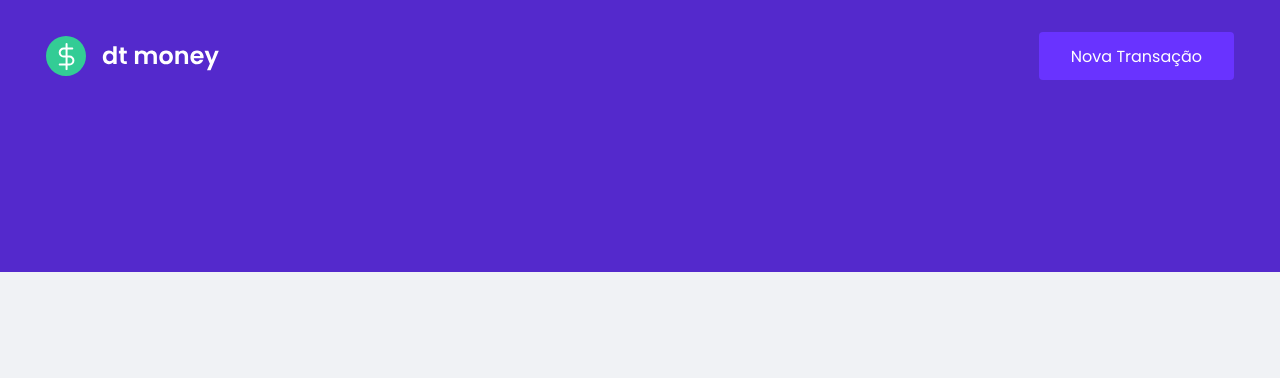
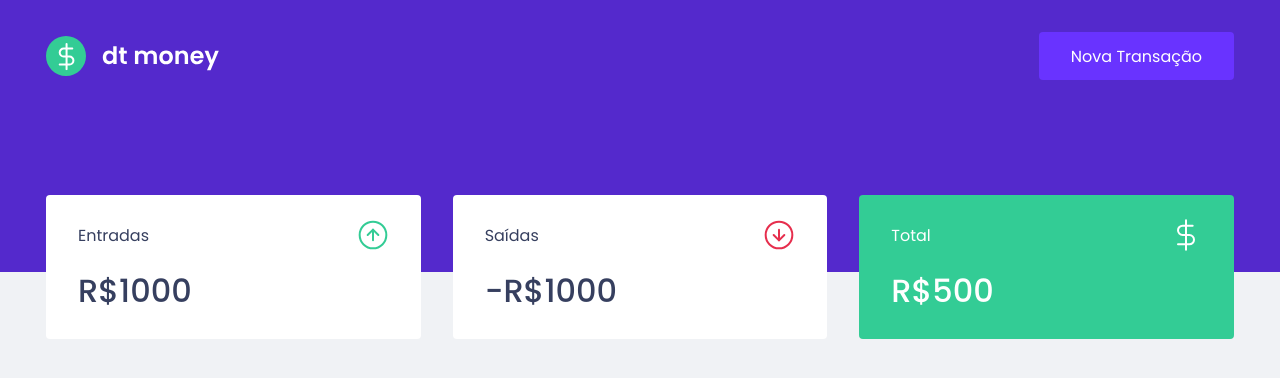
Before and after one commit to devMatheus-Cunha/dtmoney, a React (Create React App) app: page / in a window 1280 px wide. Shown: the top 378 px of the page. Built offline with nearby package versions, Linux system fonts and the light colour scheme.

Commit message:
component summary finash

```diff
--- a/src/App.tsx
+++ b/src/App.tsx
@@ -1,4 +1,5 @@
 // components
+import { Dashboard } from "./components/Dashboard";
 import { Header } from "./components/Header";
 
 // style
@@ -8,6 +9,7 @@
 	return (
 		<>
 			<Header />
+			<Dashboard />
 			<GlobalStyle />
 		</>
 	);
--- /dev/null
+++ b/src/components/Dashboard/index.tsx
@@ -0,0 +1,11 @@
+// style compoent
+import { Summary } from "../Summary"
+import { Container } from "./style"
+
+export function Dashboard() {
+	return (
+		<Container>
+			<Summary />
+		</Container>
+	)
+}
--- /dev/null
+++ b/src/components/Dashboard/style.ts
@@ -0,0 +1,7 @@
+import styled from "styled-components"
+
+export const Container = styled.main`
+max-width:1220px;
+margin: 0 auto;
+padding: 2.5rem 1rem;
+`
--- /dev/null
+++ b/src/components/Summary/index.tsx
@@ -0,0 +1,37 @@
+// style compoent
+import { Container } from "./style"
+
+// image
+import incomeImg from "../../images/income.svg"
+import outcomeImg from "../../images/outcome.svg"
+import totalImg from "../../images/total.svg"
+
+export function Summary() {
+	return (
+		<Container>
+			<div>
+				<header>
+					<p>Entradas</p>
+					<img src={incomeImg} alt="Entradas" />
+				</header>
+				<strong>R$1000</strong>
+			</div>
+
+			<div>
+				<header>
+					<p>Saídas</p>
+					<img src={outcomeImg} alt="Entradas" />
+				</header>
+				<strong>-R$1000</strong>
+			</div>
+
+			<div className="highlight-background">
+				<header>
+					<p>Total</p>
+					<img src={totalImg} alt="Entradas" />
+				</header>
+				<strong>R$500</strong>
+			</div>
+		</Container>
+	)
+}
--- /dev/null
+++ b/src/components/Summary/style.ts
@@ -0,0 +1,34 @@
+import styled from "styled-components"
+
+export const Container = styled.div`
+display: grid;
+grid-template-columns: repeat(3, 1fr);
+gap: 2rem;
+margin-top: -7.3rem;
+
+div{
+  background:var(--shape);
+  padding:1.5rem 2rem;
+  border-radius:0.25rem;
+  color: var(--text-title);
+
+  header{
+    display:flex;
+    align-items:center;
+    justify-content:space-between;
+  }
+
+  strong {
+    display: block;
+    margin-top:1rem;
+    font-size: 2rem;
+    font-weight: 500;
+    line-height:3rem;
+  }
+
+  &.highlight-background{
+    background-color: var(--green);
+    color:#fff;
+  }
+}
+`
```
